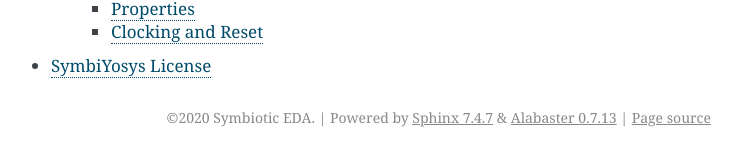
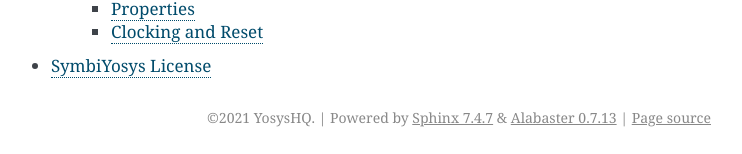
Before and after one commit to YosysHQ/sby, a Sphinx documentation site: the page built from docs/source/index.rst, in a window 1280 px wide. Shown: the part 1434-1588 px from the top of the page, without its empty margins (399-1141 px from the left). Built offline with Sphinx 7.4.7, drawn with Linux system fonts in a browser that asks for light colours.

Commit message:
Update conf.py

```diff
--- a/docs/source/conf.py
+++ b/docs/source/conf.py
@@ -50,8 +50,8 @@
 
 # General information about the project.
 project = 'SymbiYosys'
-copyright = '2020 Symbiotic EDA'
-author = 'Symbiotic EDA'
+copyright = '2021 YosysHQ'
+author = 'YosysHQ'
 
 # The version info for the project you're documenting, acts as replacement for
 # |version| and |release|, also used in various other places throughout the
@@ -128,10 +128,10 @@
 #
 html_theme_options = {
     "extra_nav_links" : {
-        'Documentation Index' : 'https://sedasuite.readthedocs.io' ,
-        'Symbiotic Website' : 'https://www.symbioticeda.com',
+#       'Documentation Index' : 'https://tabbycad.readthedocs.io' ,
+        'YosysHQ Website' : 'https://www.yosyshq.com',
         },
-    "logo" : 'symbiotic_logo.png',
+#   "logo" : 'logo.png',
     "fixed_sidebar" : True,
 }
 
@@ -268,7 +268,7 @@
 #  author, documentclass [howto, manual, or own class]).
 latex_documents = [
     (master_doc, 'SymbiYosys.tex', 'SymbiYosys Documentation',
-     'Clifford Wolf', 'manual'),
+     'Claire Xen Wolf', 'manual'),
 ]
 
 # The name of an image file (relative to this directory) to place at the top of
```
